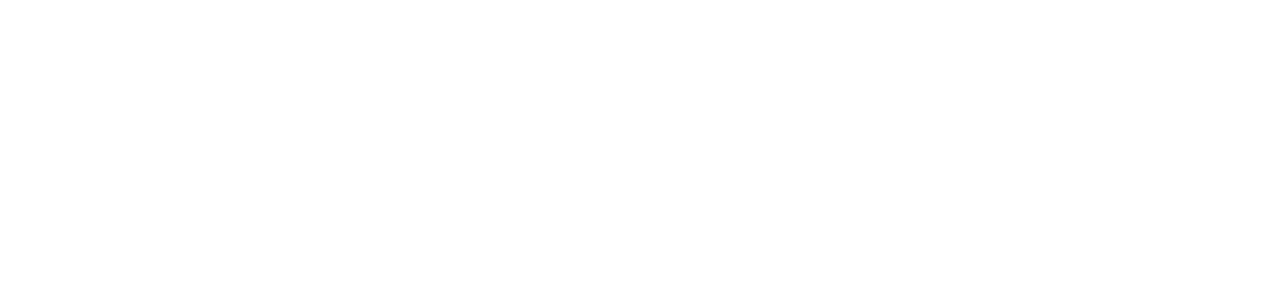
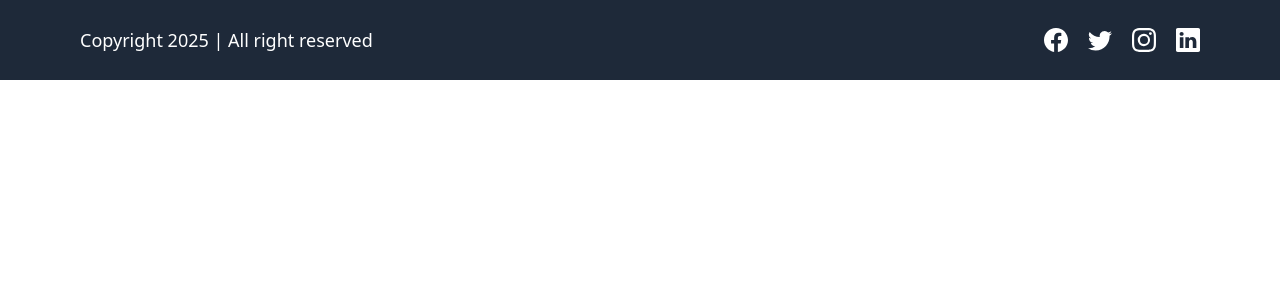
Before and after one commit to SumitSnippetsHub/LMS-Project, a React (Vite) app: page / in a window 1280 px wide. Before the commit this address had no page. Shown: the top 300 px of the page. Built offline with nearby package versions, Linux system fonts and the light colour scheme.

Commit message:
Added Footer Component

```diff
--- a/src/App.jsx
+++ b/src/App.jsx
@@ -1,14 +1,16 @@
 import { useState } from 'react'
 import './App.css'
 import { Routes } from 'react-router-dom'
+import Footer from './Components/Footer.jsx'
 
 function App() {
 
   return (
     <>
-      <Routes>
+      {/* <Routes>
 
-      </Routes>
+      </Routes> */}
+      <Footer />
     </>
   )
 }
--- /dev/null
+++ b/src/Components/Footer.jsx
@@ -0,0 +1,30 @@
+import { BsFacebook, BsLinkedin, BsTwitter, BsInstagram } from 'react-icons/bs';
+
+export default function Footer() {
+    const currDate = new Date();
+    const year = currDate.getFullYear();
+
+    return (
+        <>
+            <footer className='relative left-0 bottom-0 h-[10vh] py-5 sm:px-20 flex flex-col sm:flex-row items-center justify-between text-white bg-gray-800'>
+                <section className='text-lg '>
+                    Copyright {year} | All right reserved
+                </section>
+                <section className='flex items-center justify-center gap-5 text-2xl text-white'>
+                    <a className='hover:text-yellow-500 hover:cursor-pointer transition-all ease-in-out duration-300'>
+                        <BsFacebook />
+                    </a>
+                    <a className='hover:text-yellow-500 hover:cursor-pointer transition-all ease-in-out duration-300'>
+                        <BsTwitter />
+                    </a>
+                    <a className='hover:text-yellow-500 hover:cursor-pointer transition-all ease-in-out duration-300'>
+                        <BsInstagram />
+                    </a>
+                    <a className='hover:text-yellow-500 hover:cursor-pointer transition-all ease-in-out duration-300'>
+                        <BsLinkedin />
+                    </a>
+                </section>
+            </footer>
+        </>
+    );
+}
```
